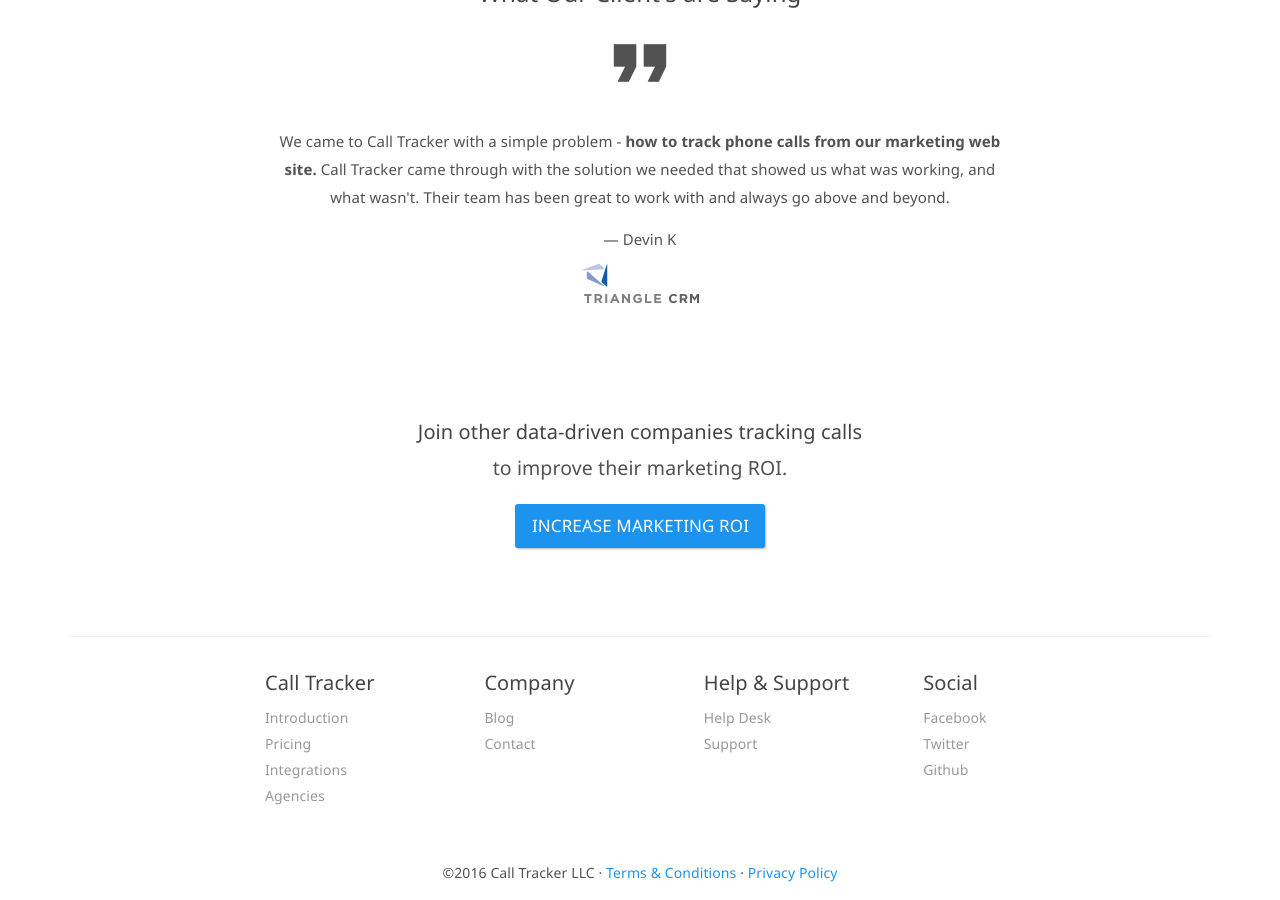
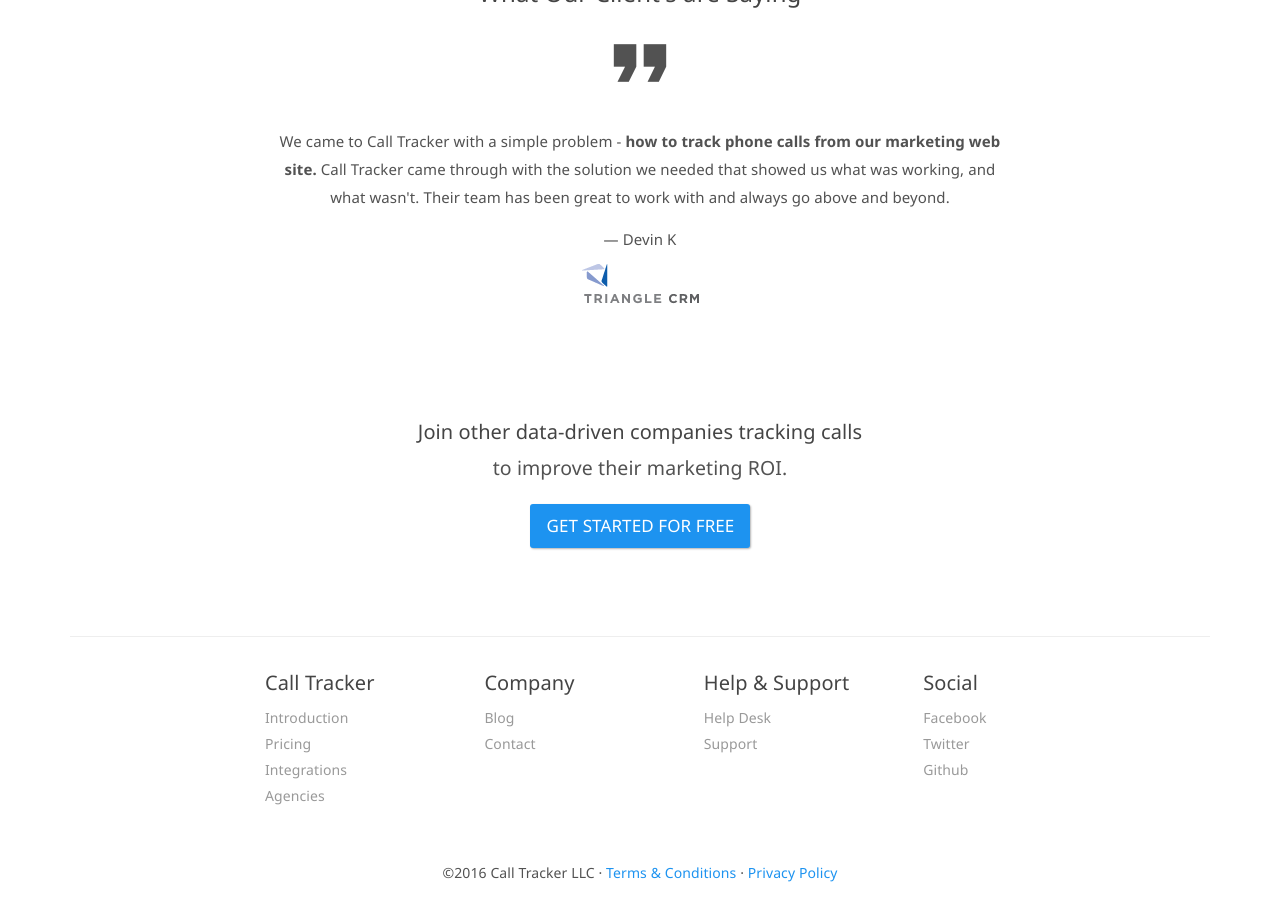
Before and after one commit to sumonst21/calltrackerio-site, a Jekyll site: the page built from index.html, in a window 1280 px wide and 900 px high, scrolled down 4570 px. Built offline with Jekyll 4.4.1, drawn with Linux system fonts in a browser that asks for light colours.

Commit message:
update cta btn link

```diff
--- a/_includes/footer.html
+++ b/_includes/footer.html
@@ -3,7 +3,7 @@
 		<div class="col-md-12 text-center">
 			<h5>Join other data-driven companies tracking calls</h5>
 			<p class="lead"> to improve their marketing ROI.</p>
-			<p><a href="https://app.calltracker.io/signup/" class="btn btn-lg btn-primary">Increase Marketing ROI</a></p>
+			<p><a href="https://app.calltracker.io/signup/" class="btn btn-lg btn-primary">Get Started for Free</a></p>
 		</div>
 	</div>
 </div>
```
